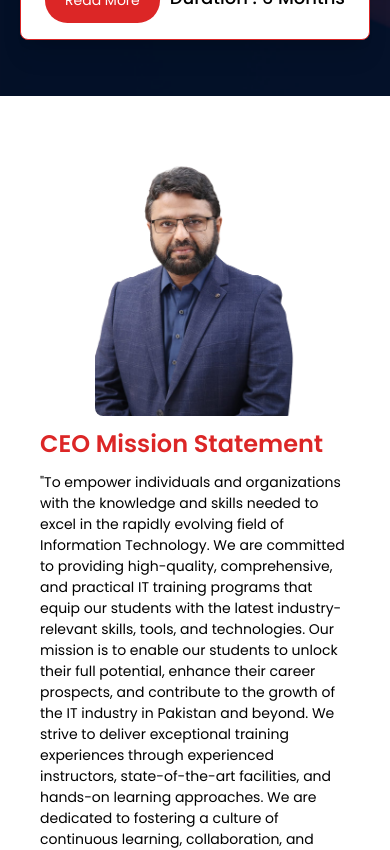
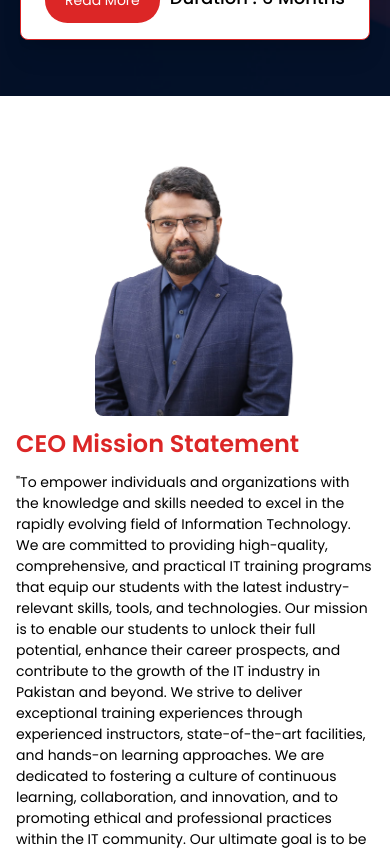
Before and after one commit to rizwansays/corvit-system, a React (Vite) app: page /home in a window 390 px wide. Shown: the part 2160-3010 px from the top of the page. Built offline with nearby package versions, Linux system fonts and the light colour scheme.

Commit message:
set alignment

```diff
--- a/src/pages/CEO.jsx
+++ b/src/pages/CEO.jsx
@@ -8,7 +8,7 @@ export default function CEO() {
   const vec = vector
   return (
     <section className='mt-10 mb-10 md:mb-0 overflow-hidden'>
-        <div className='flex items-center justify-around  flex-wrap mx-10'>
+        <div className='flex items-center justify-around  flex-wrap md:mx-10 mx-4'>
         <div>
             <div className=''><motion.img
             variants={fadeIn("right", 0.3)}
```
